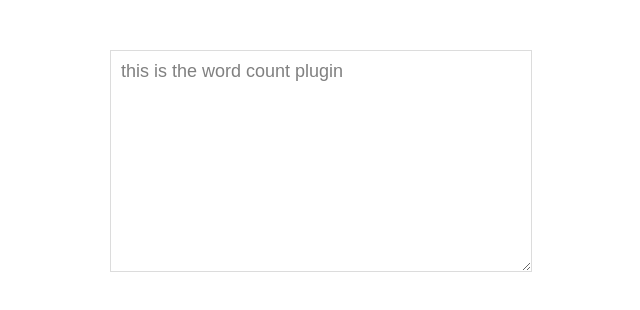
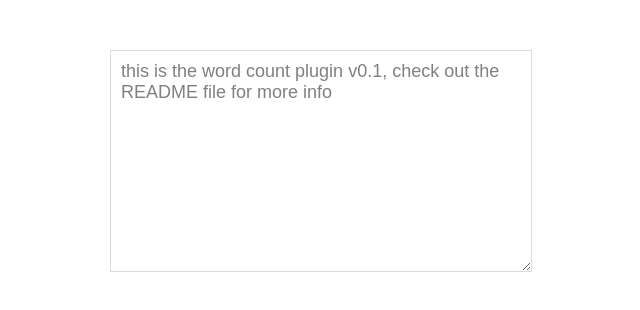
Before and after one commit to matthieua/Word-Count-jQuery-Plugin, a plain HTML site: page index.html in a window 1280 px wide. Shown: the whole page, without its empty margins (330-970 px from the left). Drawn offline with nearby package versions, Linux system fonts and the light colour scheme.

Commit message:
updated index

```diff
--- a/index.html
+++ b/index.html
@@ -13,7 +13,7 @@
     </header>
 
     <div id="main">
-		<textarea id="textarea-main">this is the word count plugin</textarea>
+		<textarea id="textarea-main">this is the word count plugin v0.1, check out the README file for more info</textarea>
 		<div id="wordcount"></div>
     </div>
 
```
Also changed, not shown: 1 other file.
